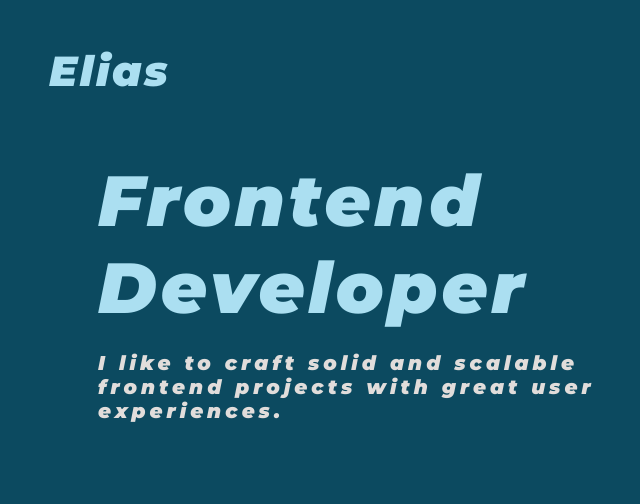
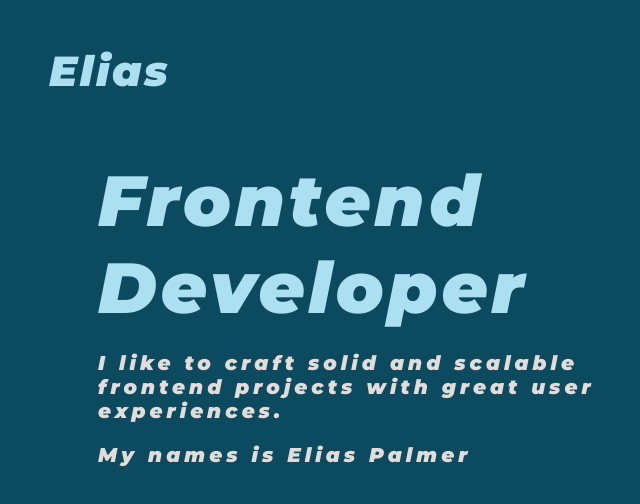
Before and after one commit to palmerelias/portfolio-oct-23, a React (Vite) app: page / in a window 1280 px wide. Shown: the top 504 px of the page, without its empty margins (32-672 px from the left). Built offline with nearby package versions, Linux system fonts and the light colour scheme.

Commit message:
test command

```diff
--- a/src/App.jsx
+++ b/src/App.jsx
@@ -14,6 +14,7 @@ function App() {
         <h1 className='ocupation'>Frontend</h1>
         <h1 className='ocupation'>Developer</h1>
         <h4 className='ocupation-message'>I like to craft solid and scalable frontend projects with great user experiences.</h4>
+        <h4 className='ocupation-message'>My names is Elias Palmer</h4>
       </div>
     </>
   )
```
